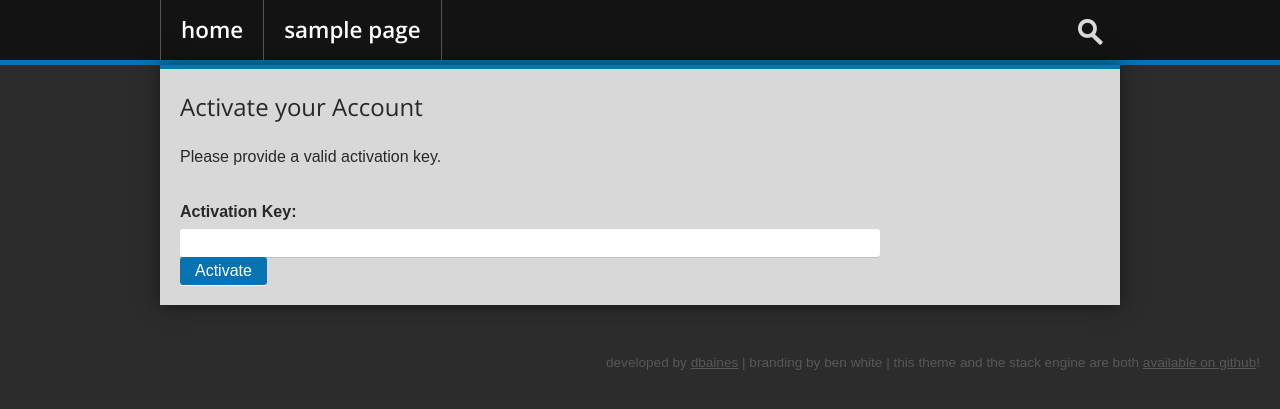
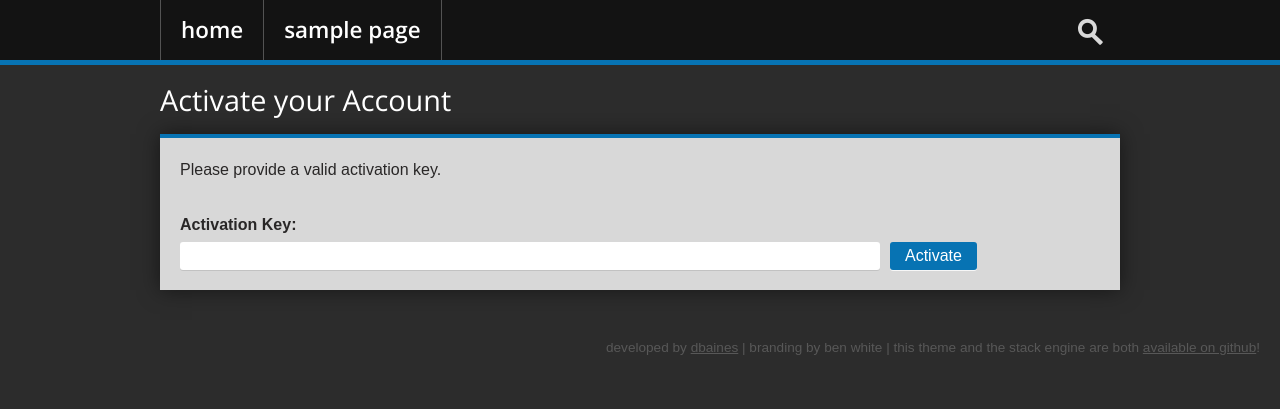
Before and after one commit to dbaines/CooppStackEngine, a WordPress theme: template themes/coopp/registration/activate.php in a window 1280 px wide. Shown: the part 76-485 px from the top of the page. Run offline with PHP 8.4 and a stand-in for WordPress, Linux system fonts and the light colour scheme; the site name, menu and one post (Sample post) are stand-ins, and other content is empty; some libraries are stand-ins or nearby versions.

Commit message:
Updated styling for registration and activation pages (buddypress)

```diff
--- a/themes/coopp/css/global.scss
+++ b/themes/coopp/css/global.scss
@@ -167,7 +167,7 @@ table {border-collapse: collapse; border-spacing: 0;}
 h1,h2,h3,h4,h5,h6 {margin: 0; padding: 0; font-weight: normal;}
 h2 {font-size: 180%;}
 h3 {margin: 0 0 20px 0; font-size: 150%;}
-h4 {margin: 15px 0 5px 0;}
+h4 {margin: 25px 0 25px 0; font-size: 150%; border-bottom: 1px solid #bbb; padding: 10px 0;}
 
 /* ====================================================
 
@@ -615,6 +615,13 @@ h4 {margin: 15px 0 5px 0;}
 		-o-transition: width .3s ease-in-out;
 		transition: width .3s ease-in-out;
 	}
+
+/* ====================================================
+
+	REGISTER/ACTIVATE
+
+==================================================== */
+#activation-form #key {float: left; margin-right: 10px;}
 
 /* ====================================================
 
--- a/themes/coopp/registration/activate.php
+++ b/themes/coopp/registration/activate.php
@@ -1,4 +1,14 @@
 <?php get_header( 'buddypress' ); ?>
+
+	<?php if ( bp_account_was_activated() ) : ?>
+
+		<h2 class="page-title widgettitle"><?php _e( 'Account Activated', 'buddypress' ); ?></h2>
+
+	<?php else : ?>
+
+		<h2 class="page-title"><?php _e( 'Activate your Account', 'buddypress' ); ?></h2>
+
+	<?php endif; ?>
 
 	<div id="content" class="page-container">
 		<div class="padder">
@@ -20,8 +30,6 @@
 				<?php endif; ?>
 
 			<?php else : ?>
-
-				<h3><?php _e( 'Activate your Account', 'buddypress' ); ?></h3>
 
 				<?php do_action( 'bp_before_activate_content' ); ?>
 
--- a/themes/coopp/registration/register.php
+++ b/themes/coopp/registration/register.php
@@ -1,5 +1,6 @@
 <?php get_header( 'buddypress' ); ?>
 
+	<h2 class="page-title"><?php _e( 'Create an Account', 'buddypress' ); ?></h2>
 	<div id="content" class="page-container">
 		<div class="padder">
 
@@ -19,8 +20,6 @@
 			<?php endif; // registration-disabled signup setp ?>
 
 			<?php if ( 'request-details' == bp_get_current_signup_step() ) : ?>
-
-				<h2><?php _e( 'Create an Account', 'buddypress' ); ?></h2>
 
 				<?php do_action( 'template_notices' ); ?>
 
```
Also changed, not shown: themes/coopp/css/global.css.
